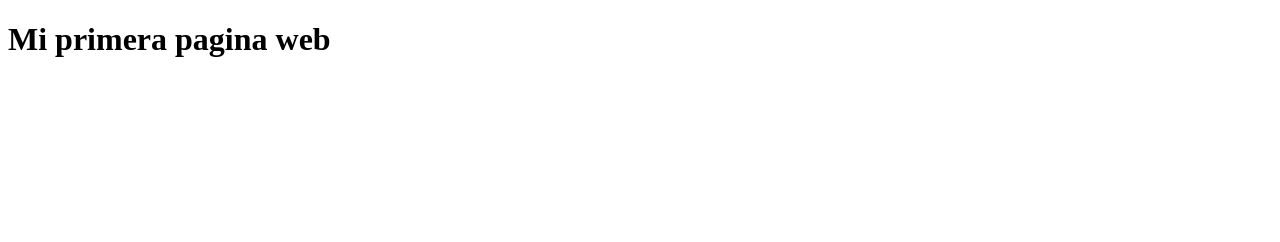
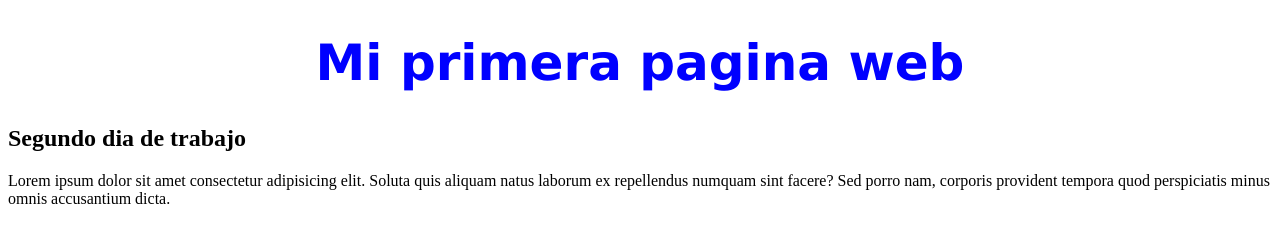
Before and after one commit to schaves21/clase9, a plain HTML site: page index.html in a window 1280 px wide. Drawn offline with Linux system fonts and the light colour scheme.

Commit message:
Segunda version

```diff
--- a/index.html
+++ b/index.html
@@ -4,9 +4,12 @@
     <meta charset="UTF-8">
     <meta http-equiv="X-UA-Compatible" content="IE=edge">
     <meta name="viewport" content="width=<<device-width>>, initial-scale=1.0">
+    <link rel="stylesheet" href="style.css">
     <title>Document</title>
 </head>
 <body>
     <h1>Mi primera pagina web</h1>
+    <h2>Segundo dia de trabajo</h2>
+    <p>Lorem ipsum dolor sit amet consectetur adipisicing elit. Soluta quis aliquam natus laborum ex repellendus numquam sint facere? Sed porro nam, corporis provident tempora quod perspiciatis minus omnis accusantium dicta.</p>
 </body>
 </html>
--- /dev/null
+++ b/style.css
@@ -0,0 +1,6 @@
+h1{
+    font-size: 50px;
+    text-align: center;
+    font-family: Verdana, Geneva, Tahoma, sans-serif;
+    color: blue;
+}
```
